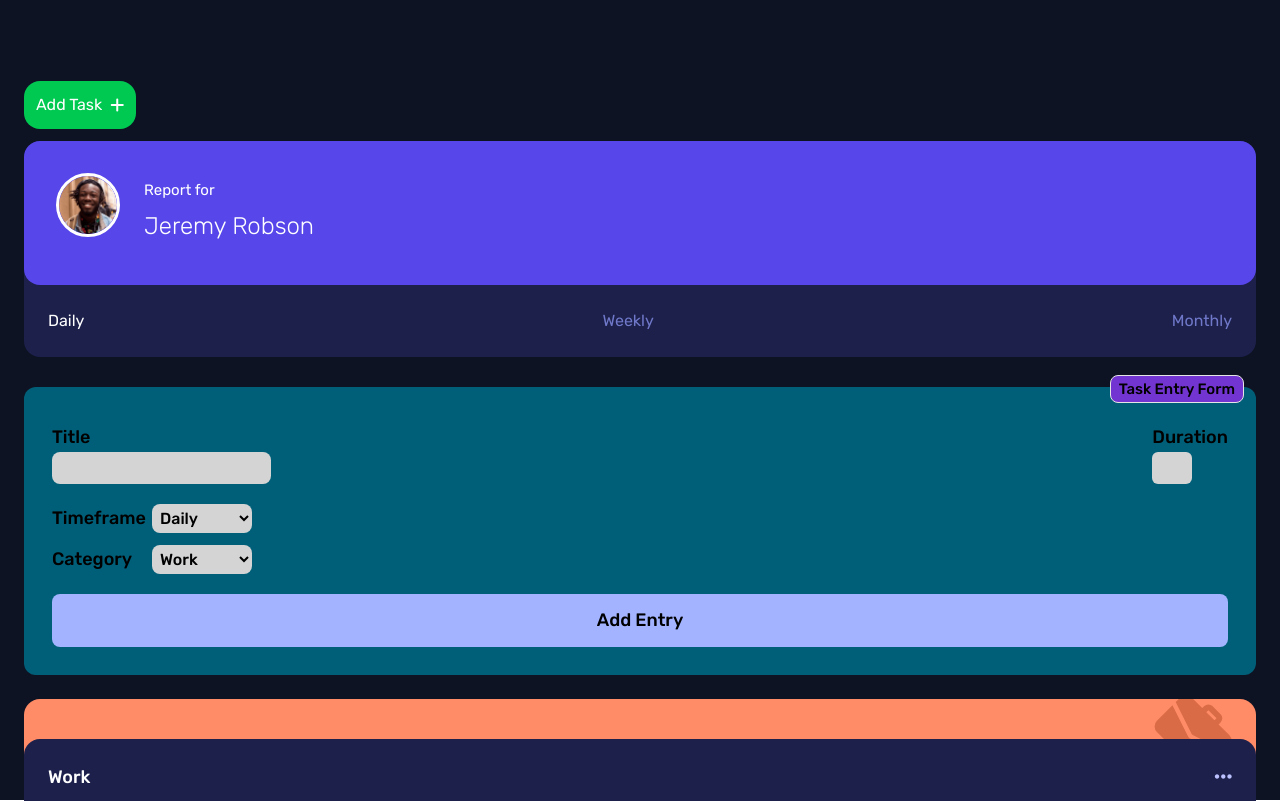
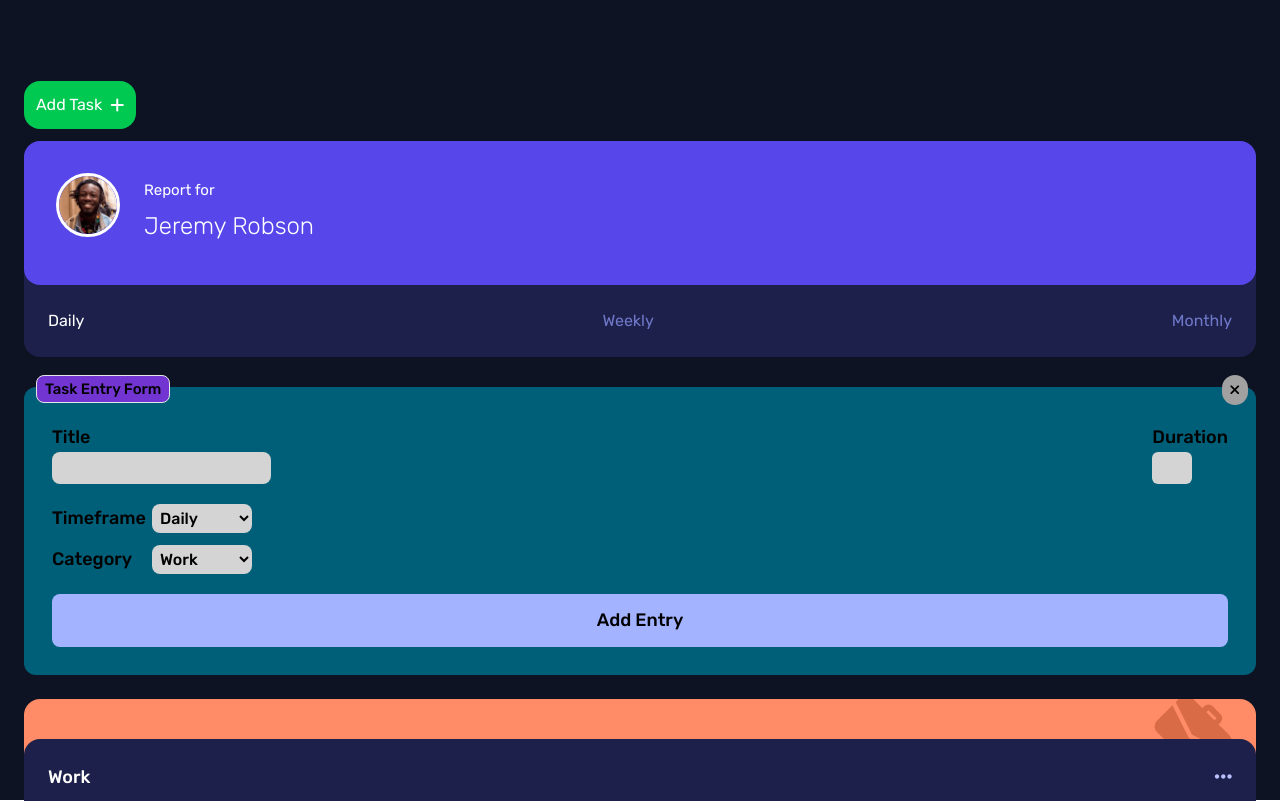
Before and after one commit to Ryan-C-Moses/time-tracking-dashboard-app, a React (Vite) app in the folder app-ui/: page / in a window 1280 px wide. Both pictures are taken after a click on the button "Add Task". Built offline with nearby package versions, Linux system fonts and the light colour scheme.

Commit message:
TTDA-33 feat: added Add Task Btn

```diff
--- a/app-ui/src/components/AddTask/AddTaskBtn.jsx
+++ b/app-ui/src/components/AddTask/AddTaskBtn.jsx
@@ -1,8 +1,16 @@
-const AddTaskBtn = () => {
-  return <button className="flex items-center bg-green-500 hover:bg-green-400 active:bg-green-500 p-3 mb-3 rounded-2xl">
-    <p className="mr-2">Add Task</p>
-    <i class="fa-solid fa-plus"></i>
-  </button>;
+const AddTaskBtn = ({ setShowForm }) => {
+  const handleClick = () => {
+    setShowForm(true);
+  }
+
+  return (
+    <button className='flex items-center bg-green-500 hover:bg-green-400 active:bg-green-500 p-3 mb-3 rounded-2xl'
+        onClick={handleClick}
+    >
+      <p className='mr-2'>Add Task</p>
+      <i className='fa-solid fa-plus'></i>
+    </button>
+  );
 };
 
 export default AddTaskBtn;
--- /dev/null
+++ b/app-ui/src/components/ExitFormBtn/ExitFormBtn.jsx
@@ -0,0 +1,16 @@
+const ExitFormBtn = ({ setShowForm }) => {
+  const handleClick = () => {
+    setShowForm(false);
+  };
+
+  return (
+    <button
+      className='absolute right-2 -top-3 bg-neutral-400 hover:bg-(--app-yellow-300) active:bg-yellow-500 flex items-center justify-center p-2 rounded-full'
+      onClick={handleClick}
+    >
+      <i className='text-sm fa-solid fa-xmark'></i>
+    </button>
+  );
+};
+
+export default ExitFormBtn;
--- a/app-ui/src/components/TaskEntryForm/TaskEntryForm.jsx
+++ b/app-ui/src/components/TaskEntryForm/TaskEntryForm.jsx
@@ -1,9 +1,12 @@
-const TaskEntryForm = () => {
+import ExitFormBtn from "../ExitFormBtn/ExitFormBtn";
+
+const TaskEntryForm = ({setShowForm}) => {
   return (
     <div className='rubik-md mt-[30px] mb-[24px] text-(--app-black) relative'>
-      <p className='txt-preset-6 border border-neutral-200 size-fit bg-(--app-purple-700) py-1 px-2 rounded-lg absolute right-3 -top-3'>
+      <p className='txt-preset-6 border border-neutral-200 size-fit bg-(--app-purple-700) py-1 px-2 rounded-lg absolute left-3 -top-3'>
         Task Entry Form
       </p>
+      <ExitFormBtn setShowForm={setShowForm} />
       <form
         action='#'
         className='bg-cyan-800 flex flex-col px-7 pt-10 pb-7 rounded-xl'
--- a/app-ui/src/layouts/DashBoardLayout/DashBoardLayout.jsx
+++ b/app-ui/src/layouts/DashBoardLayout/DashBoardLayout.jsx
@@ -7,6 +7,7 @@ import AddTaskBtn from '../../components/AddTask/AddTaskBtn';
 const DashBoardLayout = () => {
   const [taskList, setTaskList] = useState(null);
   const [timeFrame, setTimeFrame] = useState('Daily');
+  const [showForm, setShowForm] = useState(null);
 
   const fetchData = async () => {
     const response = await fetch('../../../data.json');
@@ -31,9 +32,9 @@ const DashBoardLayout = () => {
 
   return (
     <div className='text-(--app-white) h-[90vh] overflow-auto snap-start'>
-      <AddTaskBtn />
+      <AddTaskBtn setShowForm={setShowForm} />
       <UserCard setTimeFrame={setTimeFrame} />
-      <TaskEntryForm />
+      {showForm && <TaskEntryForm setShowForm={setShowForm}/>}
       {taskList && renderTasks}
     </div>
   );
```
